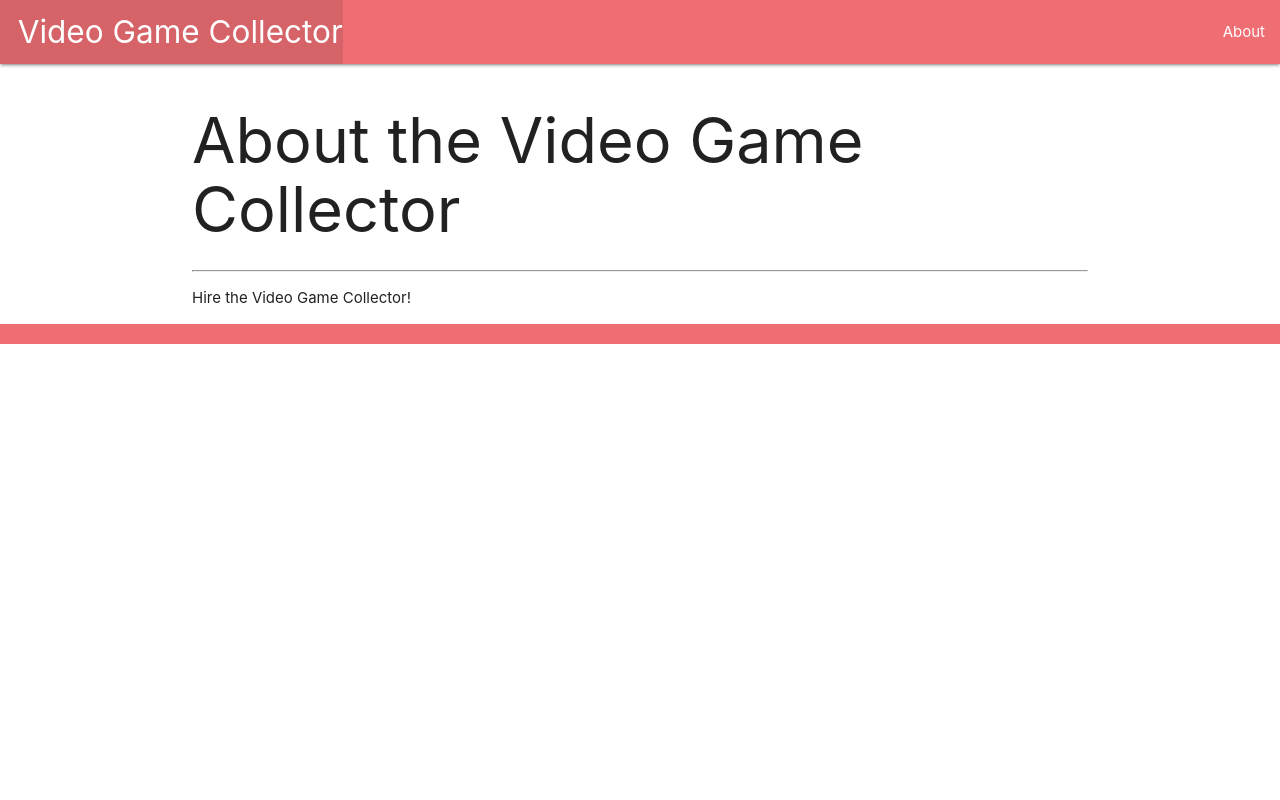
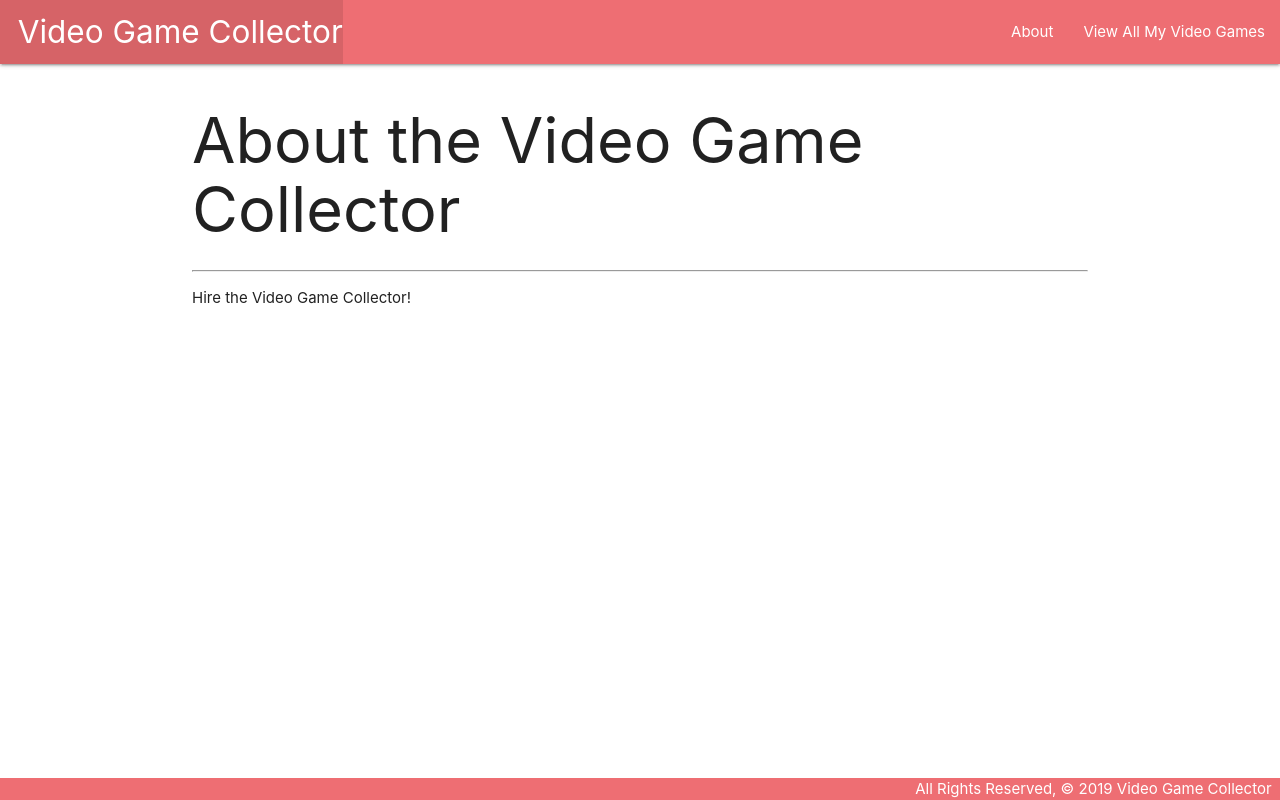
Before and after one commit to robified/django-vgcollector, a Django app: page /about/ in a window 1280 px wide. Run offline with Django 3.2, Linux system fonts and the light colour scheme.

Commit message:
Style css file, fix .page-footer padding, and add load static.

```diff
--- /dev/null
+++ b/main_app/static/css/style.css
@@ -0,0 +1,14 @@
+body {
+  display: flex;
+  min-height: 100vh;
+  flex-direction: column;
+}
+
+main {
+  flex: 1 0 auto;
+}
+
+.page-footer {
+  padding-top: 0px;
+  text-align: right;
+}
--- a/main_app/templates/base.html
+++ b/main_app/templates/base.html
@@ -1,3 +1,5 @@
+{% load static %}
+
 <!DOCTYPE html>
 <html lang="en">
 
@@ -7,9 +9,11 @@
     <meta http-equiv="X-UA-Compatible" content="ie=edge">
     <title>Video Game Collector</title>
     <link rel="stylesheet" href="https://cdnjs.cloudflare.com/ajax/libs/materialize/1.0.0/css/materialize.min.css">
+    <link rel="stylesheet" type="text/css" href="{% static 'css/style.css' %}">
 </head>
 
 <body>
+
   <header class="navbar-fixed">
     <nav>
       <div class="nav-wrapper">
@@ -18,6 +22,7 @@
         </ul>
         <ul class="right">
           <li><a href="/about">About</a></li>
+          <li><a href="/videogames">View All My Video Games</a></li>
         </ul>
       </div>
     </nav>
@@ -31,6 +36,7 @@
   <footer class="page-footer">
     <div class="right">All Rights Reserved, &copy; 2019 Video Game Collector &nbsp;</div>
   </footer>
+
 </body>
 
 </html>
```
Also changed, not shown: vgcollector/settings.py (line endings or trailing spaces). Lines whose indentation alone changed are shown as unchanged.
